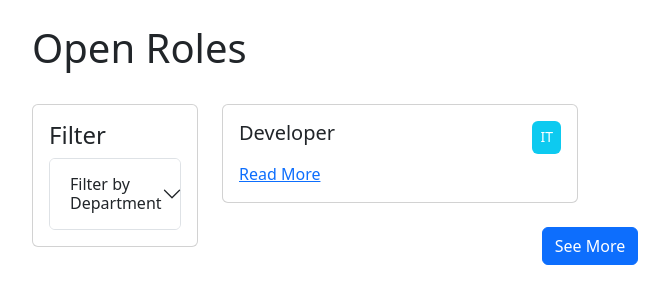
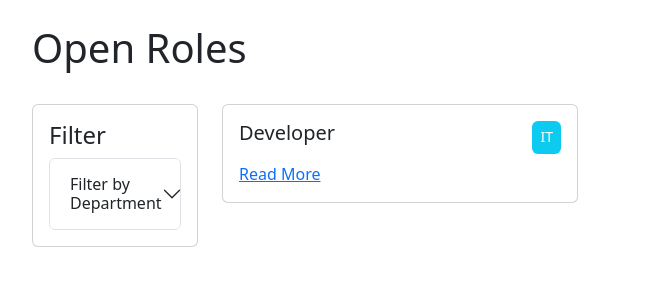
Before and after one commit to SPMG9T6/SBRPProject, a Flask app: page /staff in a window 1280 px wide. Shown: the part 56-360 px from the top of the page, without its empty margins (50-719 px from the left). Run offline with Flask 3, Linux system fonts and the light colour scheme; data comes from the database, SQL or seed files in the repository; data that the repository does not hold is empty; parts of the project's set-up code (start-up, migrations or seed data) failed here and were passed over.

Commit message:
removed see more button

```diff
--- a/templates/view_roles.html
+++ b/templates/view_roles.html
@@ -183,7 +183,7 @@
 
                                 <!-- "See More" button to reveal hidden cards -->
                                 <div class="text-center">
-                                    <button id="see-more-button" class="btn btn-primary">See More</button>
+                                    <button id="see-more-button" class="btn btn-primary" style="display:none;">See More</button>
                                     <button id="hide-button" class="btn btn-danger" style="display: none;">Hide</button>
                                 </div>
                             </div>
```
